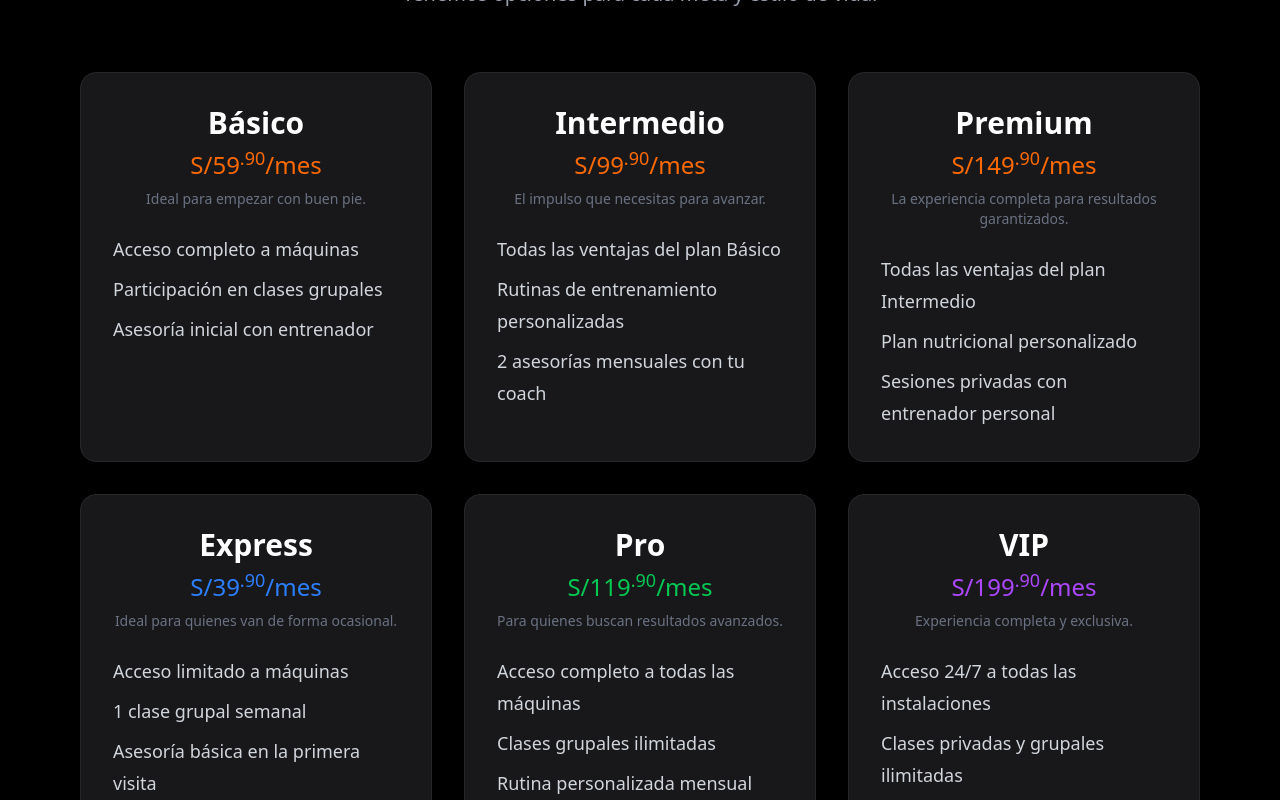
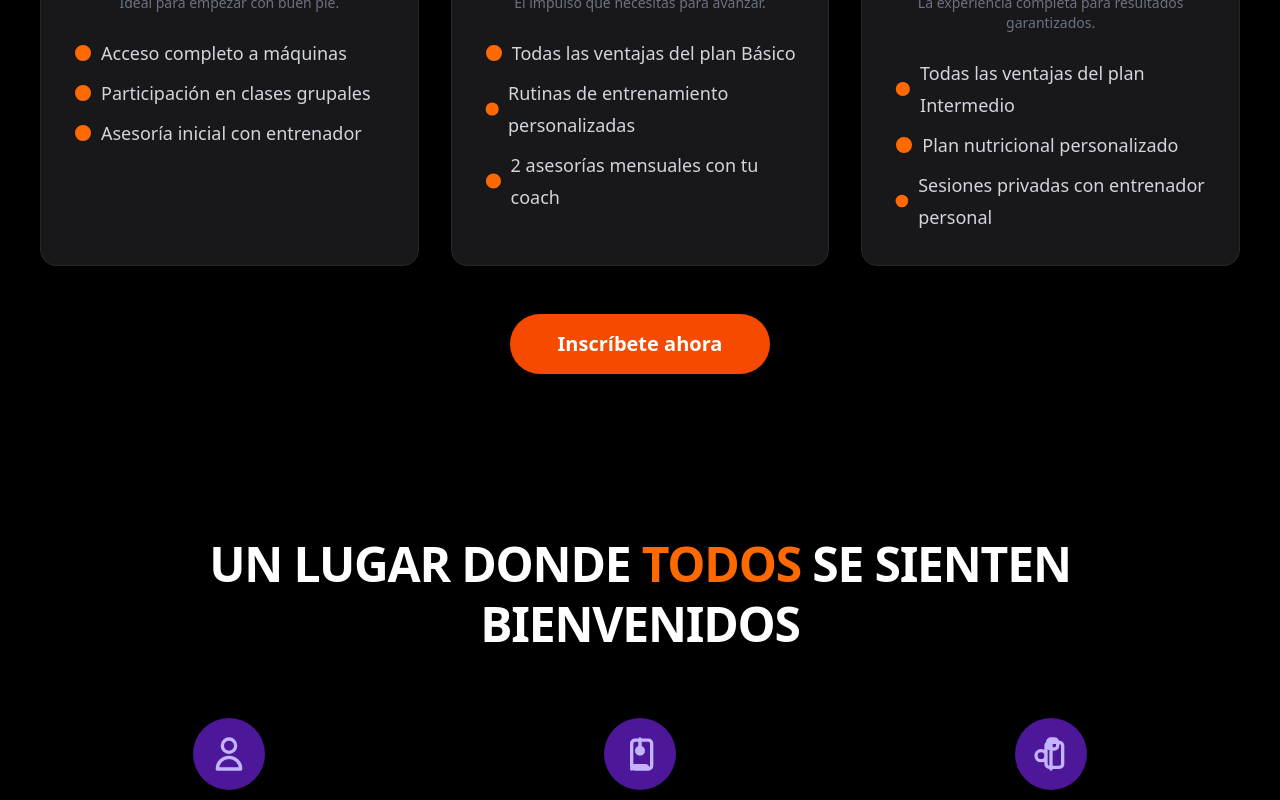
Before and after one commit to SEBAS1432/SmartGym, an Angular app: page /inicio in a window 1280 px wide. Shown: the part 1200-2000 px from the top of the page. Built offline with nearby package versions, Linux system fonts and the light colour scheme.

Commit message:
membresiass

```diff
--- a/src/app/Auth/inicio/inicio.component.html
+++ b/src/app/Auth/inicio/inicio.component.html
@@ -20,9 +20,9 @@
     </nav>
 
     <!-- Botón -->
-    <a routerLink="/login" class="bg-orange-600 hover:bg-orange-700 text-white px-5 py-2 rounded-lg text-lg font-semibold">
+    <button button (click)="goToLogin()" class="bg-orange-600 hover:bg-orange-700 text-white px-5 py-2 rounded-lg text-lg font-semibold">
       Iniciar sesión
-    </a>
+    </button>
   </header>
 
   <!-- Hero -->
@@ -54,112 +54,103 @@
                   </p>
               </div>
 
-              <!-- Sección de Membresías Responsiva -->
-<div class="antialiased w-full bg-black text-gray-400 font-sans py-20 px-4 sm:px-10">
-  <div class="container mx-auto">
-    <!-- Título -->
-    <div class="text-center mb-16">
-      <h1 class="font-bold text-4xl sm:text-5xl text-white tracking-tight">
-        Elige tu Membresía Ideal
-      </h1>
-      <p class="text-xl text-gray-400 mt-4">
-        Tenemos opciones para cada meta y estilo de vida.
-      </p>
+              <div class="grid grid-cols-1 md:grid-cols-2 lg:grid-cols-3 justify-center gap-8">
+                  <div class="bg-zinc-900 rounded-2xl text-center overflow-hidden p-8 border border-zinc-800 transition-all duration-300 ease-in hover:border-orange-500 hover:shadow-lg hover:shadow-orange-500/20">
+                      <div class="py-4">
+                          <h2 class="font-bold text-3xl text-white">Básico</h2>
+                          <h3 class="font-normal text-orange-500 text-2xl mt-2">
+                              S/59<sup class="text-lg">.90</sup>/mes
+                          </h3>
                       </div>
-
-    <!-- Membresías combinadas -->
-    <div class="grid grid-cols-1 sm:grid-cols-2 lg:grid-cols-3 gap-8">
-
-      <!-- Básico -->
-      <div class="bg-zinc-900 rounded-2xl text-center p-8 border border-zinc-800 flex flex-col justify-between hover:border-orange-500 hover:shadow-lg hover:shadow-orange-500/20 transition-all duration-300 ease-in">
-        <div>
-          <h2 class="font-bold text-3xl text-white">Básico</h2>
-          <h3 class="font-normal text-orange-500 text-2xl mt-2">S/59<sup>.90</sup>/mes</h3>
-          <p class="text-gray-500 text-sm mt-2">Ideal para empezar con buen pie.</p>
+                      <div class="mt-4">
+                          <p class="text-gray-500 text-sm">Ideal para empezar con buen pie.</p>
                           <ul class="leading-8 text-lg text-gray-300 mt-6 space-y-2 text-left">
-            <li>Acceso completo a máquinas</li>
-            <li>Participación en clases grupales</li>
-            <li>Asesoría inicial con entrenador</li>
+                              <li class="flex items-center space-x-2">
+                                  <svg class="h-5 w-5 text-orange-500" fill="currentColor" viewBox="0 0 20 20">
+                                      <path d="M10 18a8 8 0 100-16 8 8 0 000 16zm3.707-9.293a1 1 0 00-1.414-1.414L9 10.586 7.707 9.293a1 1 0 00-1.414 1.414l2 2a1 1 0 001.414 0l4-4z"></path>
+                                  </svg>
+                                  <span>Acceso completo a máquinas</span>
+                              </li>
+                              <li class="flex items-center space-x-2">
+                                  <svg class="h-5 w-5 text-orange-500" fill="currentColor" viewBox="0 0 20 20">
+                                      <path d="M10 18a8 8 0 100-16 8 8 0 000 16zm3.707-9.293a1 1 0 00-1.414-1.414L9 10.586 7.707 9.293a1 1 0 00-1.414 1.414l2 2a1 1 0 001.414 0l4-4z"></path>
+                                  </svg>
+                                  <span>Participación en clases grupales</span>
+                              </li>
+                              <li class="flex items-center space-x-2">
+                                  <svg class="h-5 w-5 text-orange-500" fill="currentColor" viewBox="0 0 20 20">
+                                      <path d="M10 18a8 8 0 100-16 8 8 0 000 16zm3.707-9.293a1 1 0 00-1.414-1.414L9 10.586 7.707 9.293a1 1 0 00-1.414 1.414l2 2a1 1 0 001.414 0l4-4z"></path>
+                                  </svg>
+                                  <span>Asesoría inicial con entrenador</span>
+                              </li>
                           </ul>
                       </div>
                   </div>
 
-      <!-- Intermedio -->
-      <div class="bg-zinc-900 rounded-2xl text-center p-8 border border-zinc-800 flex flex-col justify-between hover:border-orange-500 hover:shadow-lg hover:shadow-orange-500/20 transition-all duration-300 ease-in">
-        <div>
+                  <div class="bg-zinc-900 rounded-2xl text-center overflow-hidden p-8 border border-zinc-800 transition-all duration-300 ease-in hover:border-orange-500 hover:shadow-lg hover:shadow-orange-500/20">
+                      <div class="py-4">
                           <h2 class="font-bold text-3xl text-white">Intermedio</h2>
-          <h3 class="font-normal text-orange-500 text-2xl mt-2">S/99<sup>.90</sup>/mes</h3>
-          <p class="text-gray-500 text-sm mt-2">El impulso que necesitas para avanzar.</p>
+                          <h3 class="font-normal text-orange-500 text-2xl mt-2">
+                              S/99<sup class="text-lg">.90</sup>/mes
+                          </h3>
+                      </div>
+                      <div class="mt-4">
+                          <p class="text-gray-500 text-sm">El impulso que necesitas para avanzar.</p>
                           <ul class="leading-8 text-lg text-gray-300 mt-6 space-y-2 text-left">
-            <li>Todas las ventajas del plan Básico</li>
-            <li>Rutinas de entrenamiento personalizadas</li>
-            <li>2 asesorías mensuales con tu coach</li>
+                              <li class="flex items-center space-x-2">
+                                  <svg class="h-5 w-5 text-orange-500" fill="currentColor" viewBox="0 0 20 20">
+                                      <path d="M10 18a8 8 0 100-16 8 8 0 000 16zm3.707-9.293a1 1 0 00-1.414-1.414L9 10.586 7.707 9.293a1 1 0 00-1.414 1.414l2 2a1 1 0 001.414 0l4-4z"></path>
+                                  </svg>
+                                  <span>Todas las ventajas del plan Básico</span>
+                              </li>
+                              <li class="flex items-center space-x-2">
+                                  <svg class="h-5 w-5 text-orange-500" fill="currentColor" viewBox="0 0 20 20">
+                                      <path d="M10 18a8 8 0 100-16 8 8 0 000 16zm3.707-9.293a1 1 0 00-1.414-1.414L9 10.586 7.707 9.293a1 1 0 00-1.414 1.414l2 2a1 1 0 001.414 0l4-4z"></path>
+                                  </svg>
+                                  <span>Rutinas de entrenamiento personalizadas</span>
+                              </li>
+                              <li class="flex items-center space-x-2">
+                                  <svg class="h-5 w-5 text-orange-500" fill="currentColor" viewBox="0 0 20 20">
+                                      <path d="M10 18a8 8 0 100-16 8 8 0 000 16zm3.707-9.293a1 1 0 00-1.414-1.414L9 10.586 7.707 9.293a1 1 0 00-1.414 1.414l2 2a1 1 0 001.414 0l4-4z"></path>
+                                  </svg>
+                                  <span>2 asesorías mensuales con tu coach</span>
+                              </li>
                           </ul>
                       </div>
                   </div>
 
-      <!-- Premium -->
-      <div class="bg-zinc-900 rounded-2xl text-center p-8 border border-zinc-800 flex flex-col justify-between hover:border-orange-500 hover:shadow-lg hover:shadow-orange-500/20 transition-all duration-300 ease-in">
-        <div>
+                  <div class="bg-zinc-900 rounded-2xl text-center overflow-hidden p-8 border border-zinc-800 transition-all duration-300 ease-in hover:border-orange-500 hover:shadow-lg hover:shadow-orange-500/20">
+                      <div class="py-4">
                           <h2 class="font-bold text-3xl text-white">Premium</h2>
-          <h3 class="font-normal text-orange-500 text-2xl mt-2">S/149<sup>.90</sup>/mes</h3>
-          <p class="text-gray-500 text-sm mt-2">La experiencia completa para resultados garantizados.</p>
+                          <h3 class="font-normal text-orange-500 text-2xl mt-2">
+                              S/149<sup class="text-lg">.90</sup>/mes
+                          </h3>
+                      </div>
+                      <div class="mt-4">
+                          <p class="text-gray-500 text-sm">La experiencia completa para resultados garantizados.</p>
                           <ul class="leading-8 text-lg text-gray-300 mt-6 space-y-2 text-left">
-            <li>Todas las ventajas del plan Intermedio</li>
-            <li>Plan nutricional personalizado</li>
-            <li>Sesiones privadas con entrenador personal</li>
+                              <li class="flex items-center space-x-2">
+                                  <svg class="h-5 w-5 text-orange-500" fill="currentColor" viewBox="0 0 20 20">
+                                      <path d="M10 18a8 8 0 100-16 8 8 0 000 16zm3.707-9.293a1 1 0 00-1.414-1.414L9 10.586 7.707 9.293a1 1 0 00-1.414 1.414l2 2a1 1 0 001.414 0l4-4z"></path>
+                                  </svg>
+                                  <span>Todas las ventajas del plan Intermedio</span>
+                              </li>
+                              <li class="flex items-center space-x-2">
+                                  <svg class="h-5 w-5 text-orange-500" fill="currentColor" viewBox="0 0 20 20">
+                                      <path d="M10 18a8 8 0 100-16 8 8 0 000 16zm3.707-9.293a1 1 0 00-1.414-1.414L9 10.586 7.707 9.293a1 1 0 00-1.414 1.414l2 2a1 1 0 001.414 0l4-4z"></path>
+                                  </svg>
+                                  <span>Plan nutricional personalizado</span>
+                              </li>
+                              <li class="flex items-center space-x-2">
+                                  <svg class="h-5 w-5 text-orange-500" fill="currentColor" viewBox="0 0 20 20">
+                                      <path d="M10 18a8 8 0 100-16 8 8 0 000 16zm3.707-9.293a1 1 0 00-1.414-1.414L9 10.586 7.707 9.293a1 1 0 00-1.414 1.414l2 2a1 1 0 001.414 0l4-4z"></path>
+                                  </svg>
+                                  <span>Sesiones privadas con entrenador personal</span>
+                              </li>
                           </ul>
                       </div>
                   </div>
-
-      <!-- Express -->
-      <div class="bg-zinc-900 rounded-2xl text-center p-8 border border-zinc-800 flex flex-col justify-between hover:border-blue-500 hover:shadow-lg hover:shadow-blue-500/20 transition-all duration-300 ease-in">
-        <div>
-          <h2 class="font-bold text-3xl text-white">Express</h2>
-          <h3 class="font-normal text-blue-500 text-2xl mt-2">S/39<sup>.90</sup>/mes</h3>
-          <p class="text-gray-500 text-sm mt-2">Ideal para quienes van de forma ocasional.</p>
-          <ul class="leading-8 text-lg text-gray-300 mt-6 space-y-2 text-left">
-            <li>Acceso limitado a máquinas</li>
-            <li>1 clase grupal semanal</li>
-            <li>Asesoría básica en la primera visita</li>
-          </ul>
               </div>
-      </div>
-
-      <!-- Pro -->
-      <div class="bg-zinc-900 rounded-2xl text-center p-8 border border-zinc-800 flex flex-col justify-between hover:border-green-500 hover:shadow-lg hover:shadow-green-500/20 transition-all duration-300 ease-in">
-        <div>
-          <h2 class="font-bold text-3xl text-white">Pro</h2>
-          <h3 class="font-normal text-green-500 text-2xl mt-2">S/119<sup>.90</sup>/mes</h3>
-          <p class="text-gray-500 text-sm mt-2">Para quienes buscan resultados avanzados.</p>
-          <ul class="leading-8 text-lg text-gray-300 mt-6 space-y-2 text-left">
-            <li>Acceso completo a todas las máquinas</li>
-            <li>Clases grupales ilimitadas</li>
-            <li>Rutina personalizada mensual</li>
-          </ul>
-        </div>
-      </div>
-
-      <!-- VIP -->
-      <div class="bg-zinc-900 rounded-2xl text-center p-8 border border-zinc-800 flex flex-col justify-between hover:border-purple-500 hover:shadow-lg hover:shadow-purple-500/20 transition-all duration-300 ease-in">
-        <div>
-          <h2 class="font-bold text-3xl text-white">VIP</h2>
-          <h3 class="font-normal text-purple-500 text-2xl mt-2">S/199<sup>.90</sup>/mes</h3>
-          <p class="text-gray-500 text-sm mt-2">Experiencia completa y exclusiva.</p>
-          <ul class="leading-8 text-lg text-gray-300 mt-6 space-y-2 text-left">
-            <li>Acceso 24/7 a todas las instalaciones</li>
-            <li>Clases privadas y grupales ilimitadas</li>
-            <li>Asesoría nutricional y coaching personal</li>
-          </ul>
-        </div>
-      </div>
-
-    </div>
-  </div>
-</div>
-
-
-
 
               <div class="text-center mt-12">
                   <a
```
Lines whose indentation alone changed are shown as unchanged.
